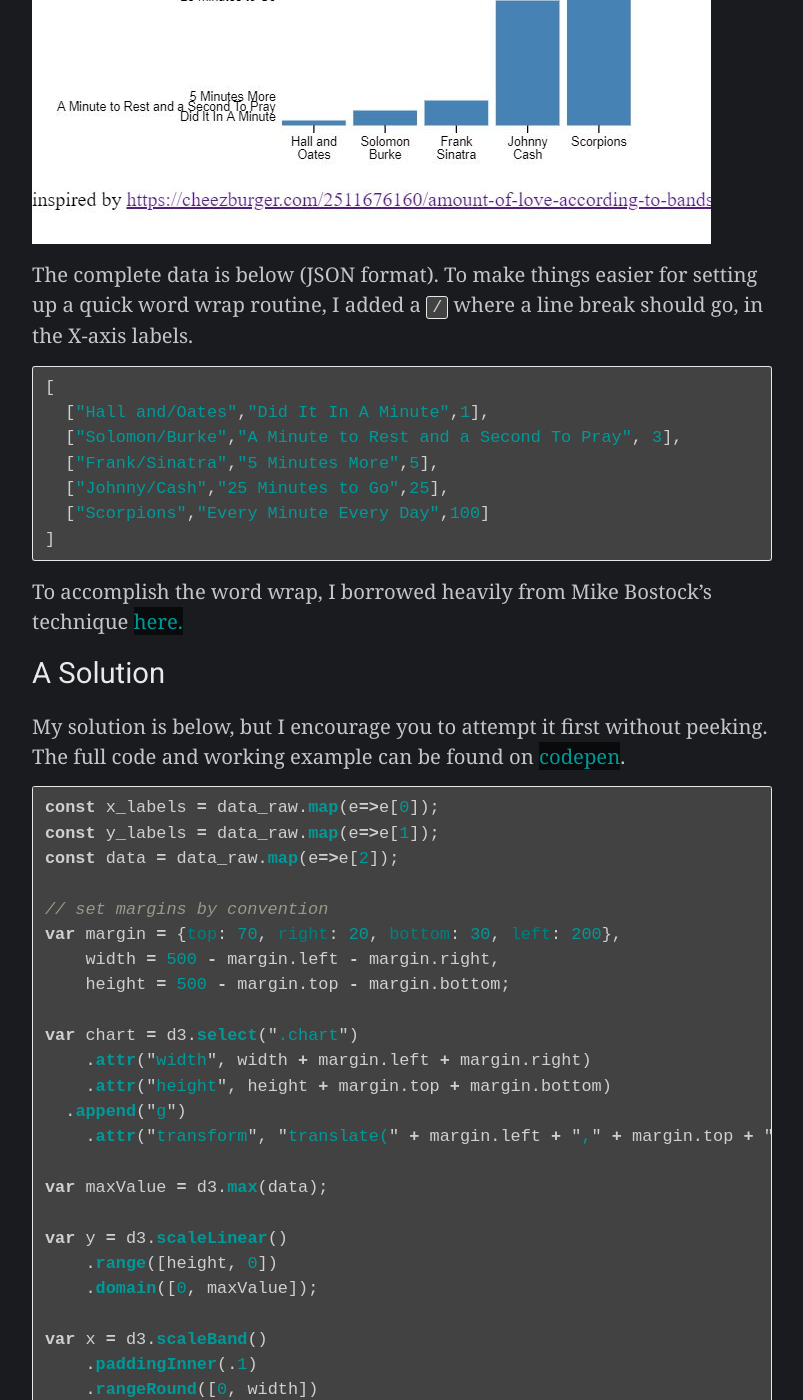
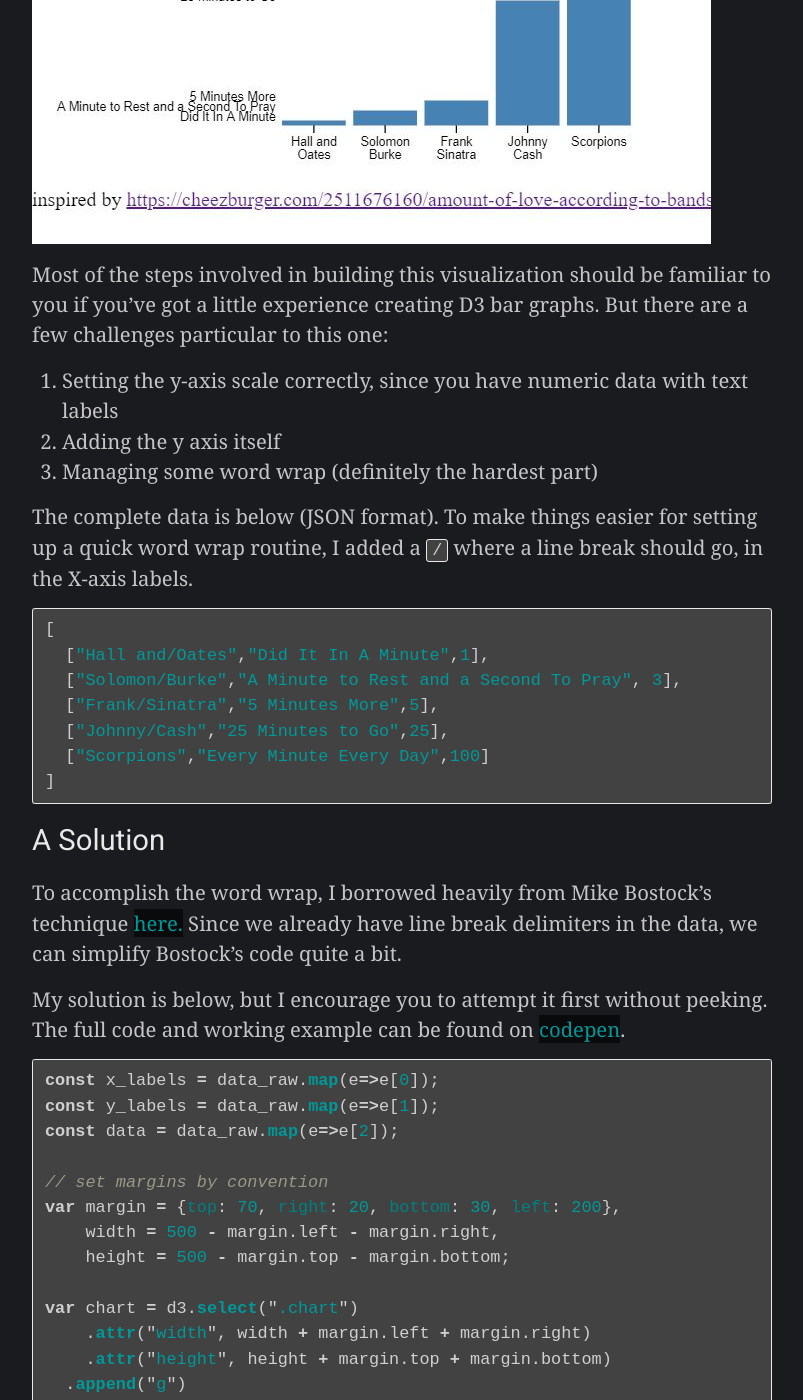
Before and after one commit to fraziern/d3aday, a Jekyll site: the page built from _exercises/how_many_minutes.md, in a window 1280 px wide and 1400 px high, scrolled down 1802 px. Shown: the whole window, without its empty margins (238-1041 px from the left). Built offline with Jekyll 4.4.1, drawn with Linux system fonts in a browser that asks for light colours.

Commit message:
Edits to some copy

```diff
--- a/_exercises/how_many_minutes.md
+++ b/_exercises/how_many_minutes.md
@@ -19,6 +19,12 @@ My version is called "How Much Time Do We Need." (The second bar isn't exactly t
 
 ![Another funny bar graph](/assets/img/love_solution.jpg)
 
+Most of the steps involved in building this visualization should be familiar to you if you've got a little experience creating D3 bar graphs. But there are a few challenges particular to this one:
+
+1. Setting the y-axis scale correctly, since you have numeric data with text labels
+1. Adding the y axis itself
+1. Managing some word wrap (definitely the hardest part)
+
 The complete data is below (JSON format). To make things easier for setting up a quick word wrap routine, I added a `/` where a line break should go, in the X-axis labels.
 
 {% highlight json %}
@@ -31,9 +37,9 @@ The complete data is below (JSON format). To make things easier for setting up a
 ]
 {% endhighlight %}
 
-To accomplish the word wrap, I borrowed heavily from Mike Bostock's technique [here.](https://bl.ocks.org/mbostock/7555321)
+### A Solution
 
-### A Solution
+To accomplish the word wrap, I borrowed heavily from Mike Bostock's technique [here.](https://bl.ocks.org/mbostock/7555321) Since we already have line break delimiters in the data, we can simplify Bostock's code quite a bit.
 
 My solution is below, but I encourage you to attempt it first without peeking. The full code and working example can be found on [codepen](https://codepen.io/fraziern/pen/bGGWwKZ).
 
```
